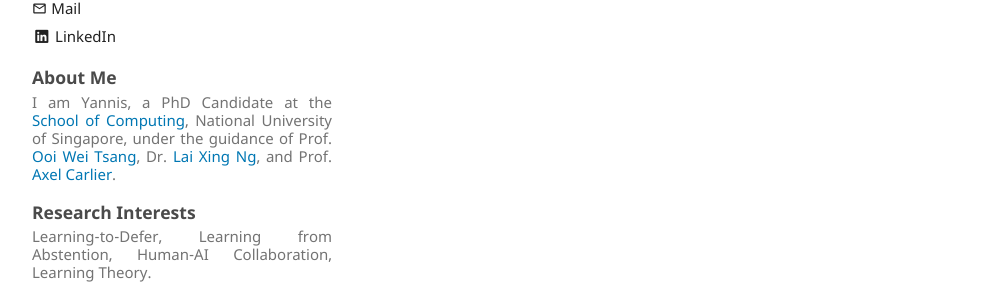
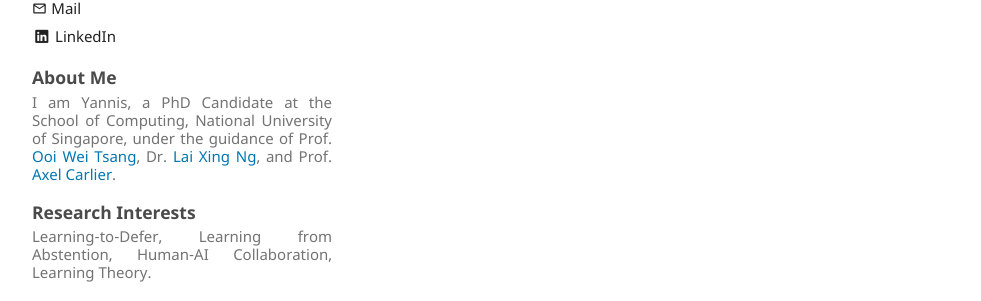
Before and after one commit to yannismontreuil/yannismontreuil.github.io, a Jekyll site: the page built from index.md, in a window 1280 px wide. Shown: the part 529-830 px from the top of the page, without its empty margins (128-1109 px from the left). Built offline with Jekyll 4.4.1, drawn with Linux system fonts in a browser that asks for light colours; part of the change alters nothing that is shown.

```diff
--- a/_config.yml
+++ b/_config.yml
@@ -4,7 +4,7 @@ description_phd: "<p>PhD Candidate<br><a href='https://aisingapore.org/research/
 description_state: |
   <h3 style="margin-top: 10px; margin-bottom: 5px;">About Me</h3>
   <p align="justify" style="margin-top: 5px; line-height: 1.2;">
-    I am Yannis, a PhD Candidate at the <a href="https://www.comp.nus.edu.sg">School of Computing</a>, National University of Singapore, under the guidance of Prof. <a href="https://www.comp.nus.edu.sg/~ooiwt/">Ooi Wei Tsang</a>, Dr. <a href="https://ipal.cnrs.fr/lai-xing-ng/">Lai Xing Ng</a>, and Prof. <a href="https://ipal.cnrs.fr/axel-carlier-personal-page/">Axel Carlier</a>.
+    I am Yannis, a PhD Candidate at the School of Computing, National University of Singapore, under the guidance of Prof. <a href="https://www.comp.nus.edu.sg/~ooiwt/">Ooi Wei Tsang</a>, Dr. <a href="https://ipal.cnrs.fr/lai-xing-ng/">Lai Xing Ng</a>, and Prof. <a href="https://ipal.cnrs.fr/axel-carlier-personal-page/">Axel Carlier</a>.
   </p>
   <h3 style="margin-top: 20px; margin-bottom: 5px;">Research Interests</h3>
   <p align="justify" style="margin-top: 5px; line-height: 1.2;">
```
